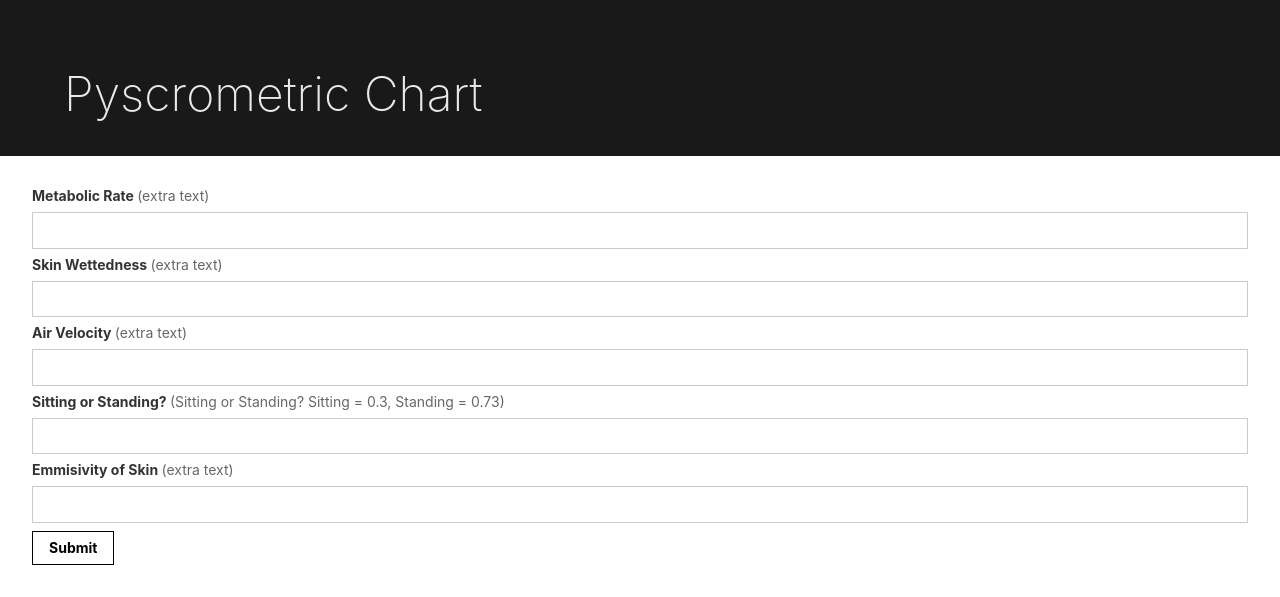
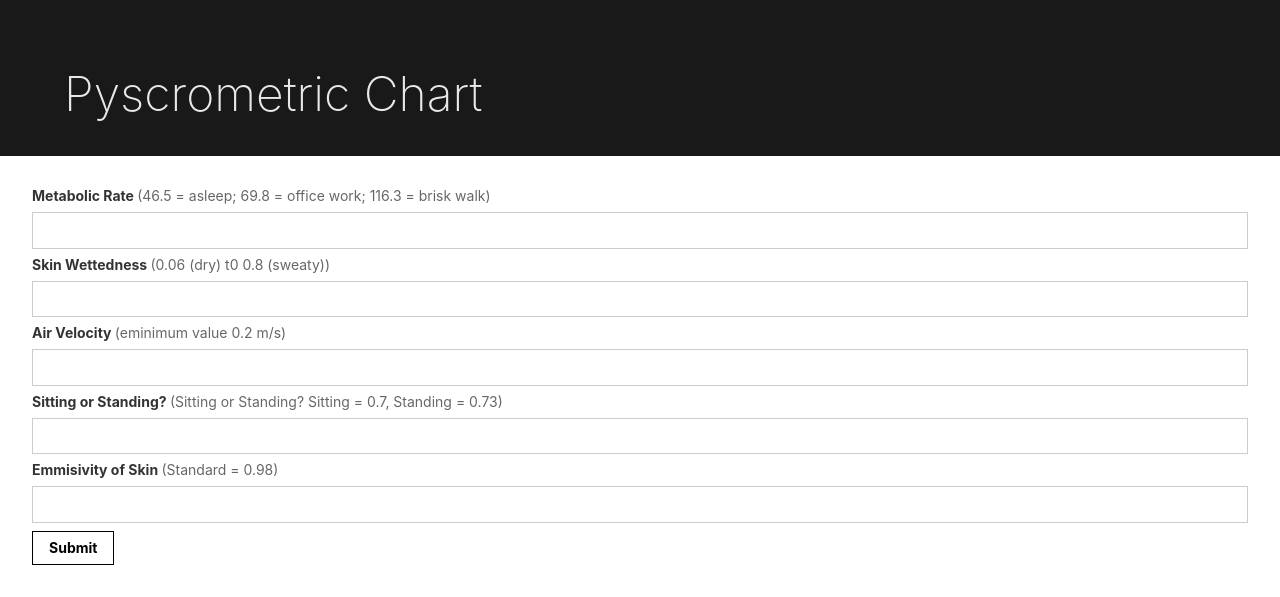
Before and after one commit to buds-lab/psychrometric-chart-makeover, a Flask app: template app/templates/graphs.html in a window 1280 px wide. Shown: the top 597 px of the page. Run offline with Flask 3, Linux system fonts and the light colour scheme; the template is opened without the code that fills it, so the values that code supplies are empty; some libraries are stand-ins or nearby versions.

Commit message:
Update graphs.html
updated ranges for parameter inputs

```diff
--- a/app/templates/graphs.html
+++ b/app/templates/graphs.html
@@ -41,19 +41,19 @@
 <div>
 <form method="POST" class="pa4 black-80">
 
-	<label for="name" class="f6 b db mb2">Metabolic Rate <span class="normal black-60">(extra text)</span></label>
+	<label for="name" class="f6 b db mb2">Metabolic Rate <span class="normal black-60">(46.5 = asleep; 69.8 = office work; 116.3 = brisk walk)</span></label>
     <input class="input-reset ba b--black-20 pa2 mb2 db w-100" type="number" step="any" name="mr" value="{{form_values.MR}}" required="required">
 
-	<label for="name" class="f6 b db mb2">Skin Wettedness <span class="normal black-60">(extra text)</span></label>
+	<label for="name" class="f6 b db mb2">Skin Wettedness <span class="normal black-60">(0.06 (dry) t0 0.8 (sweaty))</span></label>
     <input class="input-reset ba b--black-20 pa2 mb2 db w-100" type="number" step="any" name="w" value="{{form_values.w}}" required="required">
 
-	<label for="name" class="f6 b db mb2">Air Velocity <span class="normal black-60">(extra text)</span></label>
+	<label for="name" class="f6 b db mb2">Air Velocity <span class="normal black-60">(eminimum value 0.2 m/s)</span></label>
     <input class="input-reset ba b--black-20 pa2 mb2 db w-100" type="number" step="any" name="v" value="{{form_values.v}}" required="required">
 
-	<label for="name" class="f6 b db mb2">Sitting or Standing? <span class="normal black-60">(Sitting or Standing? Sitting = 0.3, Standing = 0.73)</span></label>
+	<label for="name" class="f6 b db mb2">Sitting or Standing? <span class="normal black-60">(Sitting or Standing? Sitting = 0.7, Standing = 0.73)</span></label>
     <input class="input-reset ba b--black-20 pa2 mb2 db w-100" type="number" step="any" name="Ar_Ad" value="{{form_values.Ar_Ad}}" required="required">
 
-    <label for="name" class="f6 b db mb2">Emmisivity of Skin <span class="normal black-60">(extra text)</span></label>
+    <label for="name" class="f6 b db mb2">Emmisivity of Skin <span class="normal black-60">(Standard = 0.98)</span></label>
     <input class="input-reset ba b--black-20 pa2 mb2 db w-100" type="number" step="any" name="E" value="{{form_values.E}}" required="required">
 
     <input class="b ph3 pv2 input-reset ba b--black bg-transparent grow pointer f6" type="submit" value="Submit">
```
